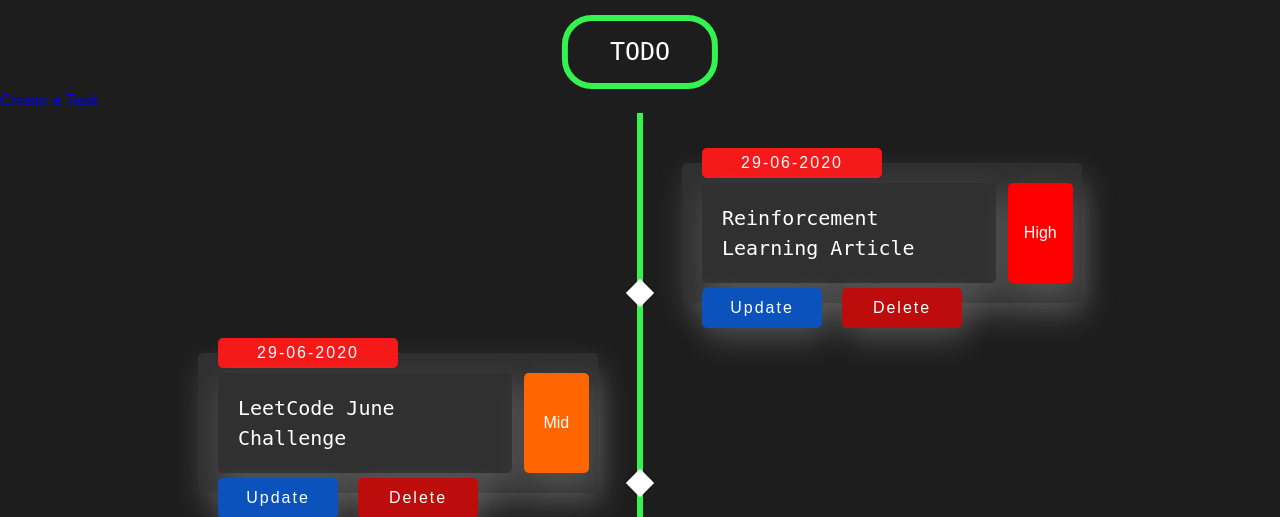
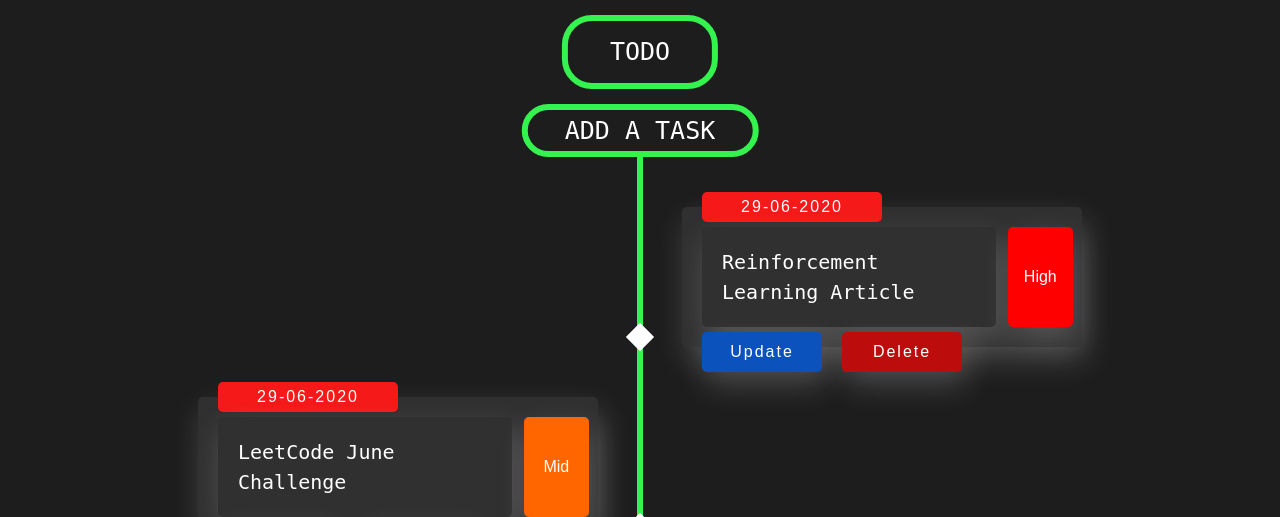
Before and after one commit to soum-sr/todo_app, a Django app: page / in a window 1280 px wide. Shown: the top 517 px of the page. Run offline with Django 3.2, Linux system fonts and the light colour scheme; data comes from the database, SQL or seed files in the repository.

Commit message:
updated ui;

```diff
--- a/todo_project/todo_app/static/todo_app/style.css
+++ b/todo_project/todo_app/static/todo_app/style.css
@@ -44,6 +44,19 @@ nav ul li {
   color: rgb(255, 255, 255);
   text-transform: uppercase;
 
+}
+
+.create-task a{
+  text-decoration: none;
+  color: white;
+}
+.create-task{
+  padding: 0px 5px;
+}
+.create-nav:hover{
+  background:rgb(53, 243, 78);
+  font-weight: bolder;
+  transition: 0.4s;
 }
 
 .timeline ul li {
--- a/todo_project/todo_app/templates/todo_app/base.html
+++ b/todo_project/todo_app/templates/todo_app/base.html
@@ -13,7 +13,10 @@
         <ul>
           <li>ToDo</li>
         </ul>
+
 </nav>
+<br>
+
 {% block content %}
 {% endblock content %}
 
--- a/todo_project/todo_app/templates/todo_app/create_task.html
+++ b/todo_project/todo_app/templates/todo_app/create_task.html
@@ -7,7 +7,7 @@
       {% csrf_token %}
       {{form.title}}
       {{form.priority}}
-      <input type="submit" name="Create Task">
+      <input type="submit" name="Create Task" value="Create Task">
     </form>
   </div>
 {% endblock content %}
--- a/todo_project/todo_app/templates/todo_app/home.html
+++ b/todo_project/todo_app/templates/todo_app/home.html
@@ -11,10 +11,12 @@
     </ul>
 </div> -->
 
+<nav class="create-nav">
+  <ul class="create-ul">
+    <li class="create-task"><a href="{% url 'create' %}">Add a Task</a></li>
+  </ul>
+</nav>
 
-<div class="create-task">
-  <a href="{% url 'create' %}">Create a Task</a>
-</div>
   <section class="timeline">
         <ul>
           {% for task in tasks%}
```
